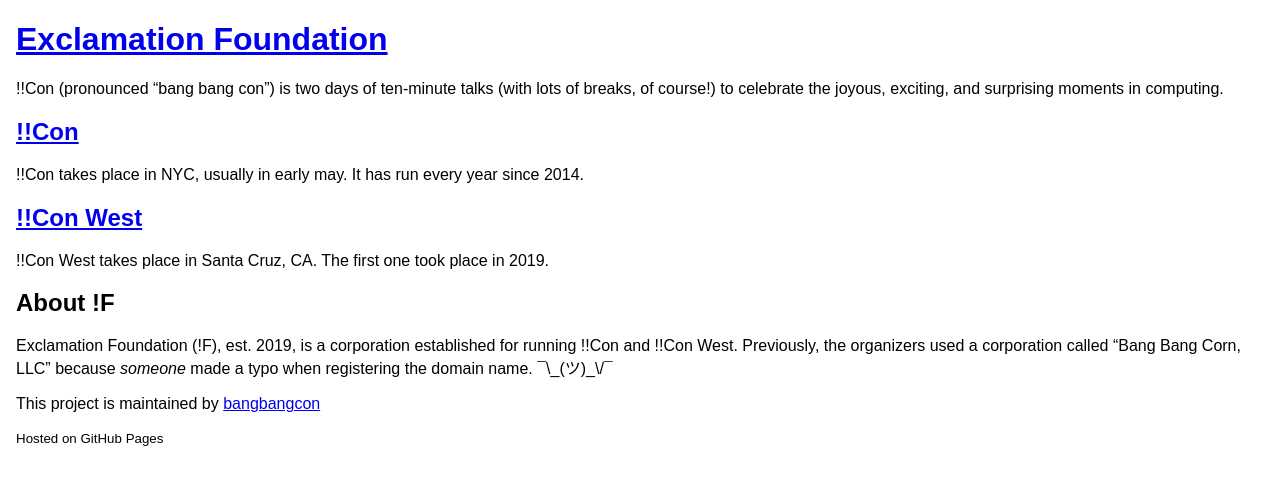
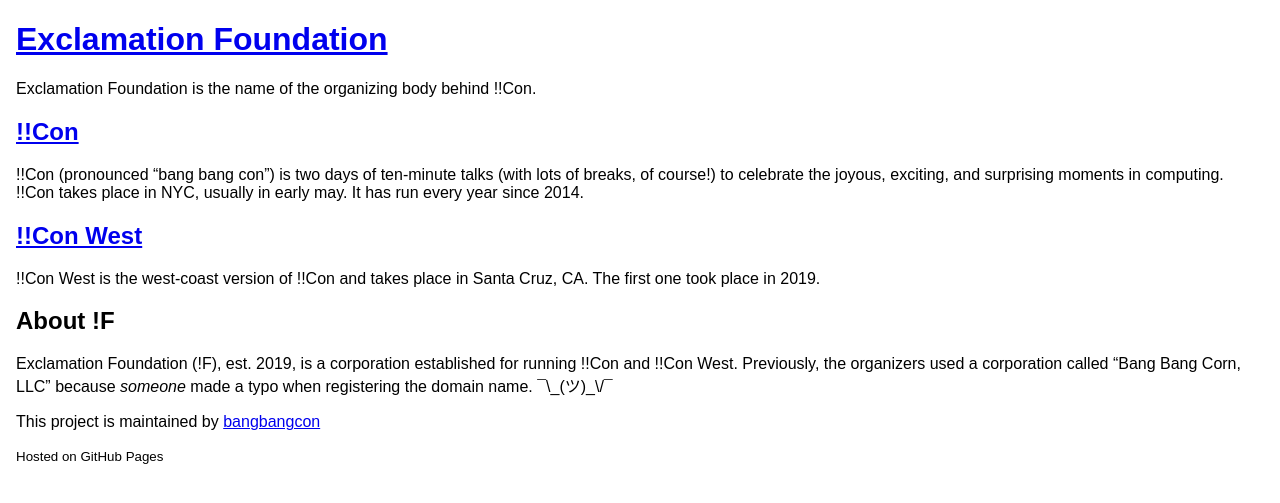
Before and after one commit to bangbangcon/exclamation.foundation, a Jekyll site: the page built from index.md, in a window 1280 px wide. Shown: the top 503 px of the page. Built offline with Jekyll 4.4.1, drawn with Linux system fonts in a browser that asks for light colours; our own code applies the rules of GitHub Pages for plain Markdown files.

Commit message:
Better describe ourselves

```diff
--- a/index.md
+++ b/index.md
@@ -1,12 +1,12 @@
-!!Con (pronounced “bang bang con”) is two days of ten-minute talks (with lots of breaks, of course!) to celebrate the joyous, exciting, and surprising moments in computing.
+Exclamation Foundation is the name of the organizing body behind !!Con.
 
 ## [!!Con](http://bangbangcon.com)
 
-!!Con takes place in NYC, usually in early may. It has run every year since 2014.
+!!Con (pronounced “bang bang con”) is two days of ten-minute talks (with lots of breaks, of course!) to celebrate the joyous, exciting, and surprising moments in computing. !!Con takes place in NYC, usually in early may. It has run every year since 2014.
 
 ## [!!Con West](http://bangbangcon.com/west)
 
-!!Con West takes place in Santa Cruz, CA. The first one took place in 2019.
+!!Con West is the west-coast version of !!Con and takes place in Santa Cruz, CA. The first one took place in 2019.
 
 ## About !F
 
```
